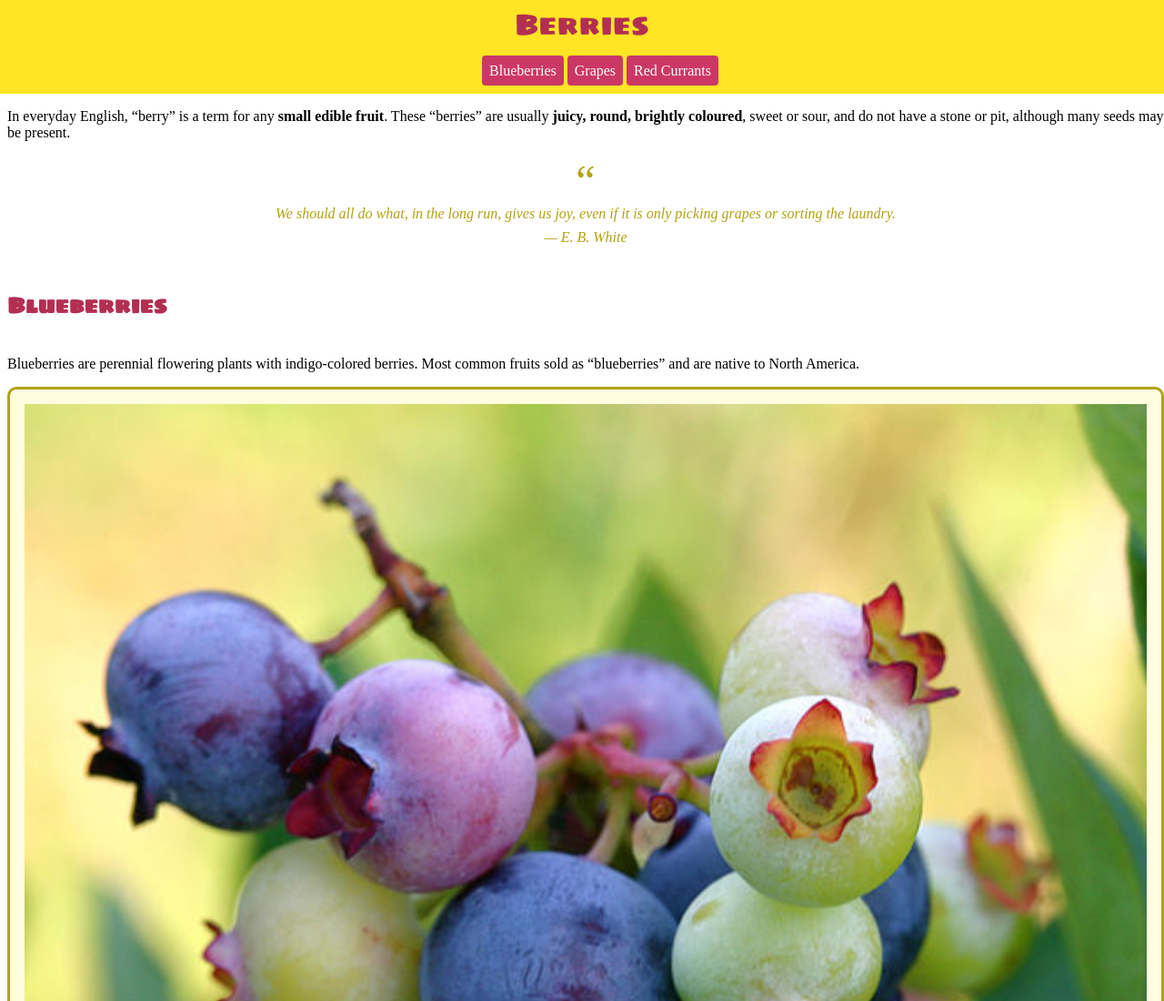
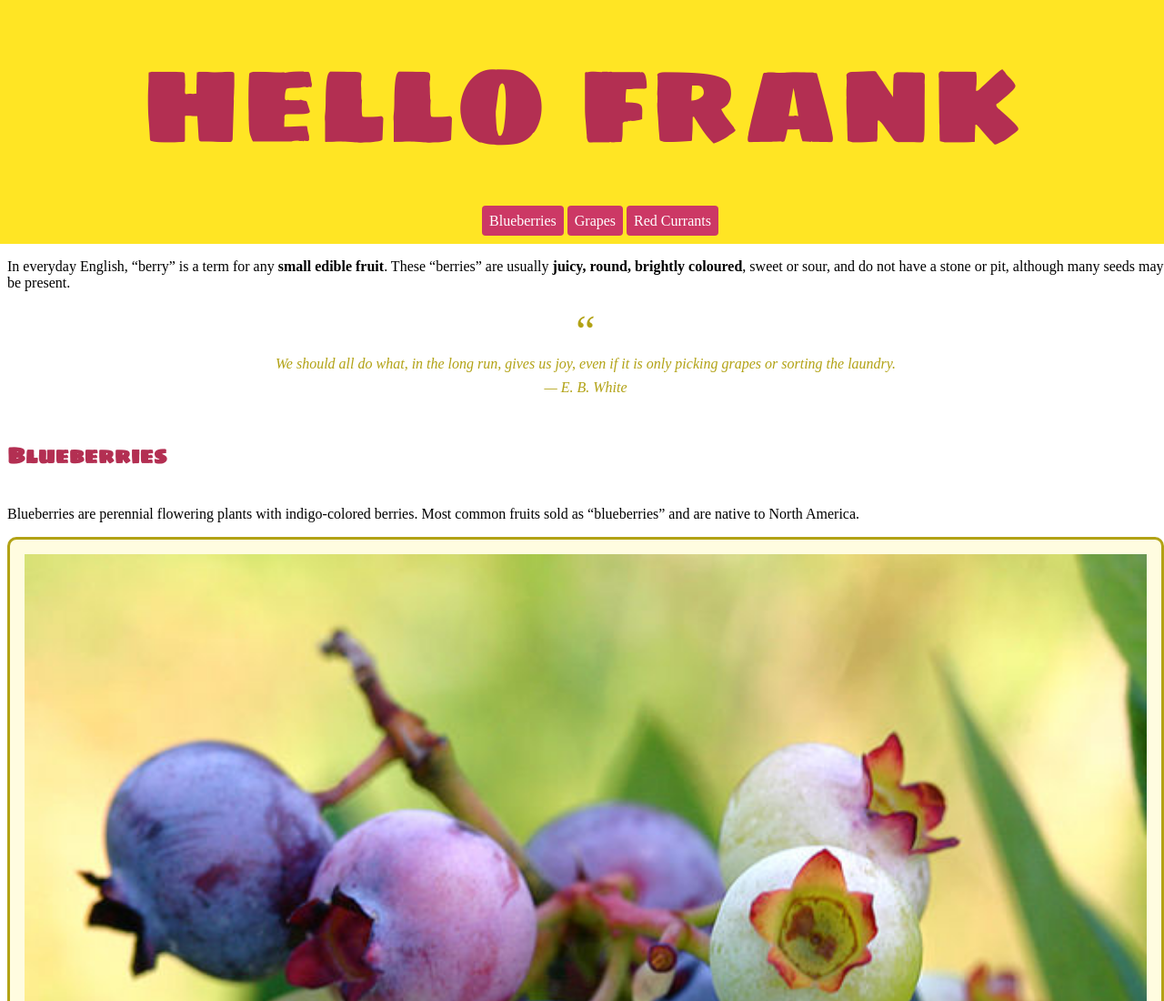
Before and after one commit to CharlieKeil/project-1, a plain HTML site: page index.html in a window 1280 px wide. Shown: the top 1100 px of the page at 91% size. Drawn offline with Linux system fonts and the light colour scheme.

Commit message:
minor edits.

```diff
--- a/css/css.css
+++ b/css/css.css
@@ -13,6 +13,7 @@ main {
 h1 {
   font-family: 'Sigmar One', cursive;
   font-weight: 400;
+  font-size: 100pt;
   color: #B32F52;
   background-color: #FFE524;
   text-align: center;
--- a/index.html
+++ b/index.html
@@ -9,7 +9,7 @@
 <body>
 
   <header>
-    <h1>Berries</h1>
+    <h1>hello frank</h1>
   <nav>
     <ul>
       <li><a href="#">Blueberries</a></li>
```
